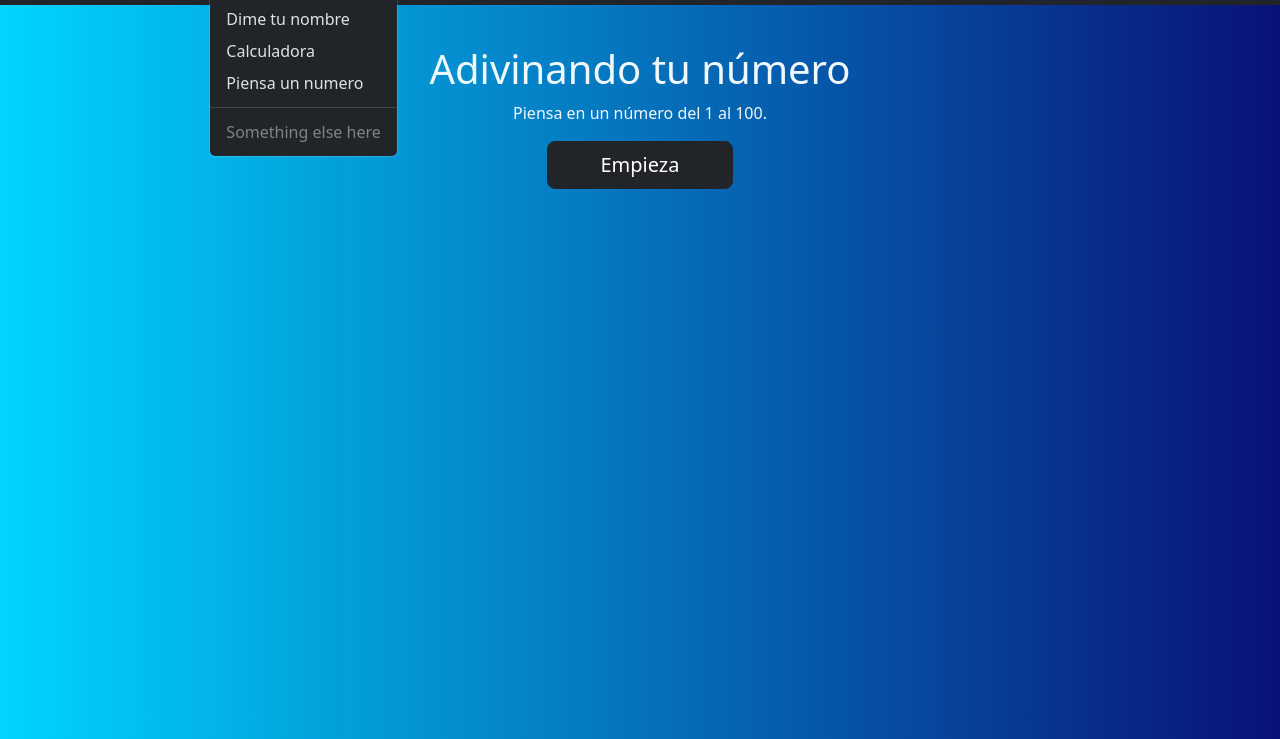
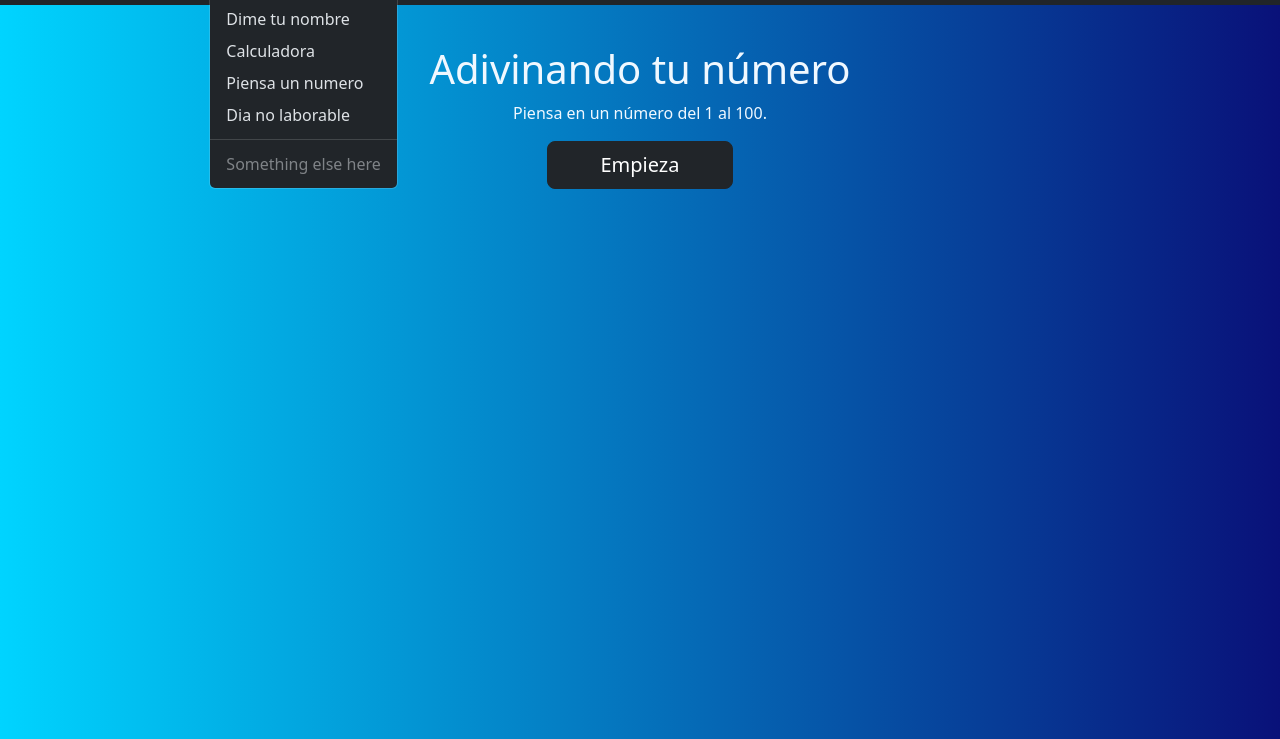
Before and after one commit to acp4/acp4-ch26-web06-bootstrap, a plain HTML site: page piensanumero.html in a window 1280 px wide. Both pictures are taken after a click on the button "Proyectos". Shown: the part 61-800 px from the top of the page. Drawn offline with nearby package versions, Linux system fonts and the light colour scheme.

Commit message:
ci:actualizacion

```diff
--- a/piensanumero.html
+++ b/piensanumero.html
@@ -74,6 +74,7 @@
                   >
                 </li>
                 <li><a class="dropdown-item" href="./piensanumero.html">Piensa un numero</a></li>
+                <li><a class="dropdown-item" href="./dialaborable.html">Dia no laborable</a></li>
                 <li><hr class="dropdown-divider" /></li>
                 <li>
                   <a class="dropdown-item disabled" href="#"
```
